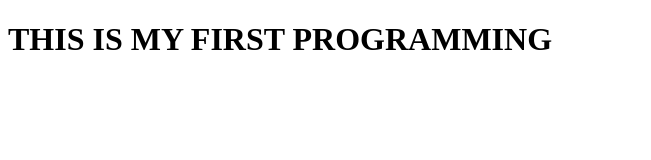
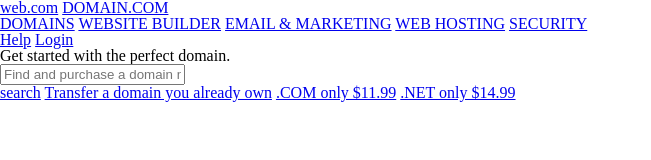
Before and after one commit to Destiny653/Domain.com, a plain HTML site: page index.html in a window 1280 px wide. Shown: the whole page, without its empty margins (0-651 px from the left). Drawn offline with Linux system fonts and the light colour scheme.

Commit message:
first commit

```diff
--- /dev/null
+++ b/assets/css/styles.css
@@ -0,0 +1,48 @@
+/* http://meyerweb.com/eric/tools/css/reset/
+   v2.0 | 20110126
+   License: none (public domain)
+*/
+
+html, body, div, span, applet, object, iframe,
+h1, h2, h3, h4, h5, h6, p, blockquote, pre,
+a, abbr, acronym, address, big, cite, code,
+del, dfn, em, img, ins, kbd, q, s, samp,
+small, strike, strong, sub, sup, tt, var,
+b, u, i, center,
+dl, dt, dd, ol, ul, li,
+fieldset, form, label, legend,
+table, caption, tbody, tfoot, thead, tr, th, td,
+article, aside, canvas, details, embed,
+figure, figcaption, footer, header, hgroup,
+menu, nav, output, ruby, section, summary,
+time, mark, audio, video {
+  margin: 0;
+  padding: 0;
+  border: 0;
+  font-size: 100%;
+  font: inherit;
+  vertical-align: baseline;
+}
+/* HTML5 display-role reset for older browsers */
+article, aside, details, figcaption, figure,
+footer, header, hgroup, menu, nav, section {
+  display: block;
+}
+body {
+  line-height: 1;
+}
+ol, ul {
+  list-style: none;
+}
+blockquote, q {
+  quotes: none;
+}
+blockquote:before, blockquote:after,
+q:before, q:after {
+  content: '';
+  content: none;
+}
+table {
+  border-collapse: collapse;
+  border-spacing: 0;
+}
--- a/index.html
+++ b/index.html
@@ -1,11 +1,37 @@
 <!DOCTYPE html>
 <html lang="en">
+
 <head>
     <meta charset="UTF-8">
     <meta name="viewport" content="width=h1, initial-scale=1.0">
     <title>Domain.com</title>
+    <link rel="stylesheet" href="assets/css/styles.css">
 </head>
+
 <body>
-    <h1>THIS IS MY FIRST PROGRAMMING</h1>
+    <header>
+        <a href="#">web.com</a>
+        <a href="#">DOMAIN.COM</a>
+        <nav>
+            <a href="#">DOMAINS</a>
+            <a href="#">WEBSITE BUILDER</a>
+            <a href="#">EMAIL & MARKETING</a>
+            <a href="#">WEB HOSTING</a>
+            <a href="#">SECURITY</a>
+        </nav>
+        <a href="#">Help</a>
+        <a href="#">Login</a>
+    </header>
+    <p>Get started with the perfect domain.</p>
+    <fieldset>
+        <label>
+            <input type="text" name="text" placeholder="Find and purchase a domain name"></input>
+        </label>
+    </fieldset>
+    <a href="#">search</a>
+    <a href="#">Transfer a domain you already own</a>
+   <a href="#">.COM only $11.99</a>
+   <a href="#">.NET only $14.99</a>
 </body>
+
 </html>
```
